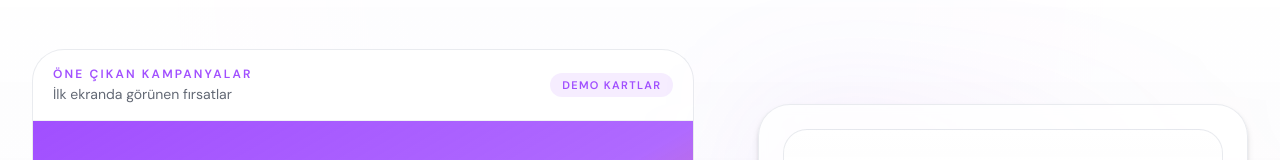
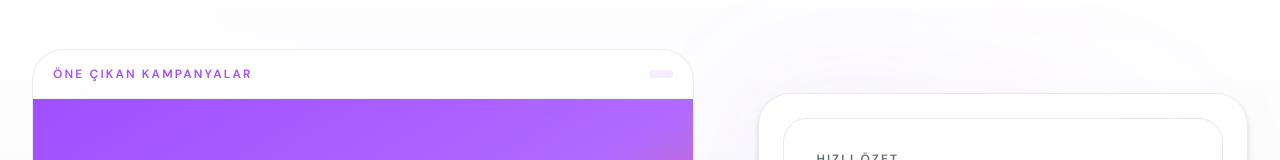
Before and after one commit to Iwamergun/dentalmarket, a Next.js app: page / in a window 1280 px wide. Shown: the part 182-342 px from the top of the page. Built offline with nearby package versions, Linux system fonts and the light colour scheme; no server answers; the database is empty.

Commit message:
kampanya

```diff
--- a/components/home/hero-campaign-carousel.tsx
+++ b/components/home/hero-campaign-carousel.tsx
@@ -44,11 +44,11 @@ export function HeroCampaignCarousel({ campaigns, showFallbackTag = false }: Her
       <div className="flex items-center justify-between border-b border-border/40 px-5 py-4">
         <div>
           <p className="text-xs font-semibold uppercase tracking-[0.18em] text-secondary">Öne çıkan kampanyalar</p>
-          <p className="mt-0.5 text-sm text-secondary-text">İlk ekranda görünen fırsatlar</p>
+
         </div>
         {showFallbackTag && (
           <span className="rounded-full bg-secondary/10 px-3 py-1 text-[11px] font-semibold uppercase tracking-[0.12em] text-secondary">
-            Demo kartlar
+
           </span>
         )}
       </div>
```
